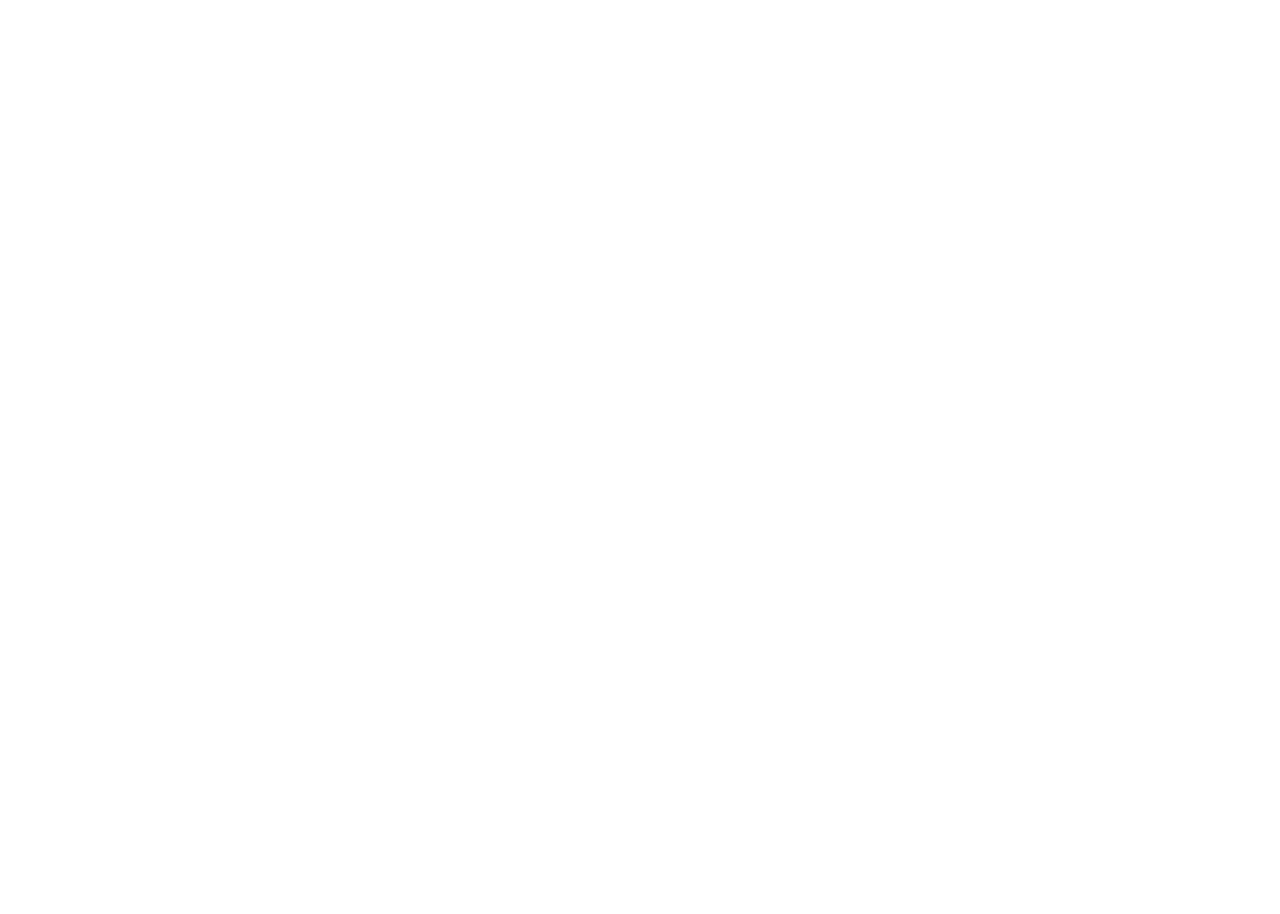
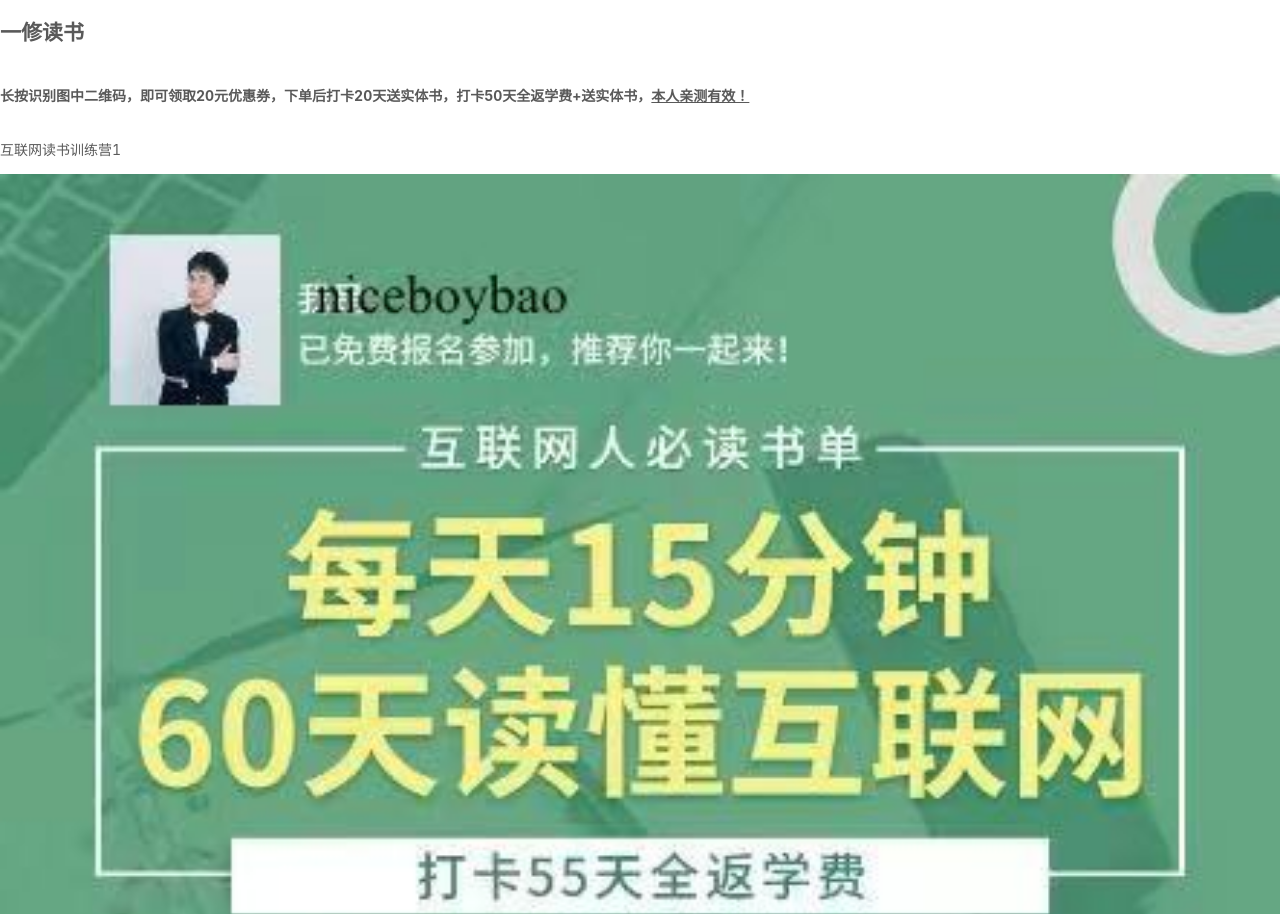
Before and after one commit to niceboybao/47.99.212.100_home, a plain HTML site: page static_res/pages/yixiu/index.html in a window 1280 px wide. Shown: the top 914 px of the page. Before the commit the page ends 800 px from the top, so only its background shows below. Drawn offline with Linux system fonts and the light colour scheme.

Commit message:
［需求／BUG］: add 一修读书 ［模块］: 无 ［说明］: 无

```diff
--- /dev/null
+++ b/static_res/common/app.css
@@ -0,0 +1,17 @@
+body,
+html {
+	width: 100%;
+	height: 100%;
+	/* background: #f0f2f5; */
+}
+
+body {
+	margin: 0;
+	font-family: "Chinese Quote", -apple-system, BlinkMacSystemFont, "Segoe UI", "PingFang SC", "Hiragino Sans GB",
+		"Microsoft YaHei", "Helvetica Neue", Helvetica, Arial, sans-serif, "Apple Color Emoji", "Segoe UI Emoji",
+		"Segoe UI Symbol";
+	font-size: 14px;
+	font-variant: tabular-nums;
+	line-height: 1.5;
+	color: rgba(0, 0, 0, 0.65);
+}
--- a/static_res/pages/yixiu/index.html
+++ b/static_res/pages/yixiu/index.html
@@ -3,12 +3,27 @@
 <head>
     <meta charset="utf-8" />
     <meta http-equiv="X-UA-Compatible" content="IE=edge">
-    <title>一修读书</title>
-    <meta name="viewport" content="width=device-width, initial-scale=1">
+    <title>一修读书-推广</title>
+    <meta name="viewport" content="initial-scale=1, maximum-scale=1, minimum-scale=1, user-scalable=no">
+    <link rel="shortcut icon" href="https://niceboybao.com/static_res/images/favicon.ico" type="image/x-icon" />
+    <link rel="stylesheet" type="text/css" media="screen" href="../../common/app.css" />
     <link rel="stylesheet" type="text/css" media="screen" href="./main.css" />
     <script src="./main.js"></script>
 </head>
 <body>
+    <div id='yixiu'>
+        <h2>一修读书</h2>
+        <h4>长按识别图中二维码，即可领取20元优惠券，下单后打卡20天送实体书，打卡50天全返学费+送实体书，<span>本人亲测有效！</span></h4>
+        <p>互联网读书训练营1</p>
+        <img src="./share1.jpeg" alt="share1" />
+        <p>互联网读书训练营2</p>
+        <img src="./share2.jpeg" alt="share2" />
+        <p>自我提升成长训练营1</p>
+        <img src="./share3.jpeg" alt="shar31" />
+        <p>自我提升成长训练营2</p>
+        <img src="./share4.jpeg" alt="share4" />
+        <p>每天听课15分钟，50天完成质的飞越。这里是一修读书，我们期待您的加入。</p>
+    </div>
 
 </body>
 </html>
--- a/static_res/pages/yixiu/main.css
+++ b/static_res/pages/yixiu/main.css
@@ -2,6 +2,21 @@
  * @Author: guangwei.bao
  * @Date: 2018-12-01 14:26:44
  * @Last Modified by: guangwei.bao
- * @Last Modified time: 2018-12-01 14:26:44
+ * @Last Modified time: 2018-12-01 15:34:15
  * @Describe: 无
  */
+
+
+#yixiu {
+	display: flex;
+	flex-direction: column;
+}
+
+#yixiu img {
+    width: 100%;
+    box-shadow: -5px 5px #f5f5f5;
+}
+#yixiu h4 span{
+    text-decoration: underline;
+
+}
```
Also changed, not shown: static_res/index.html (added, +14 -0 lines), static_res/pages/yixiu/share1.jpeg (added), static_res/pages/yixiu/share2.jpeg (added), static_res/pages/yixiu/share3.jpeg (added), static_res/pages/yixiu/share4.jpeg (added).
